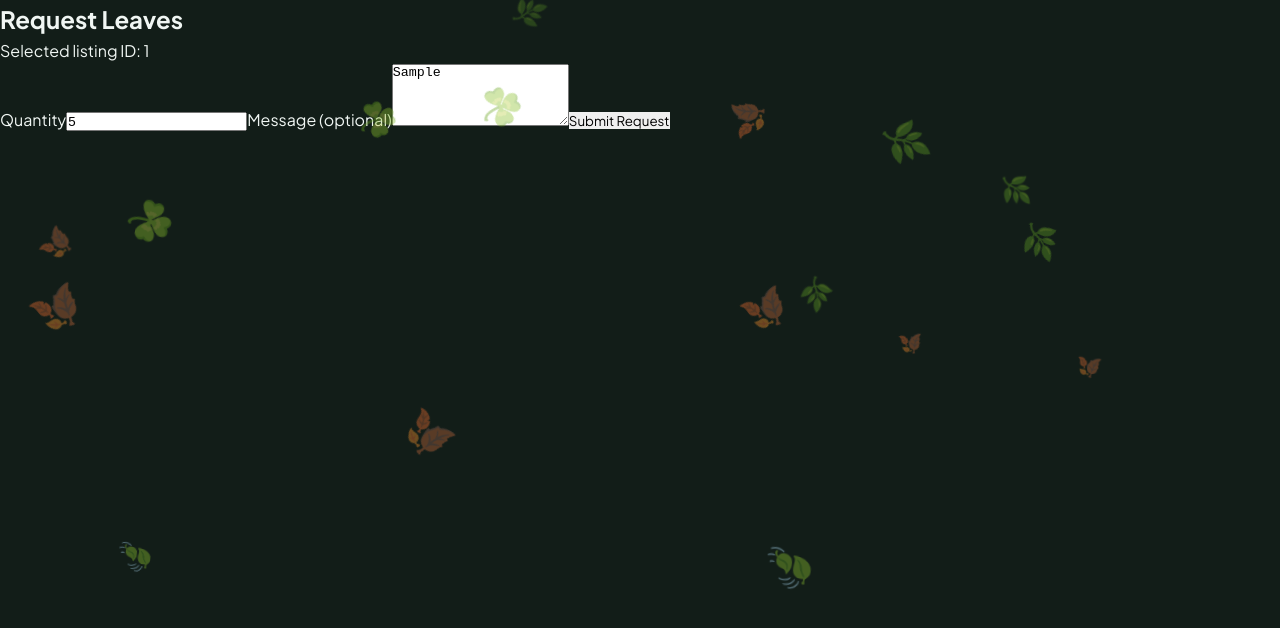
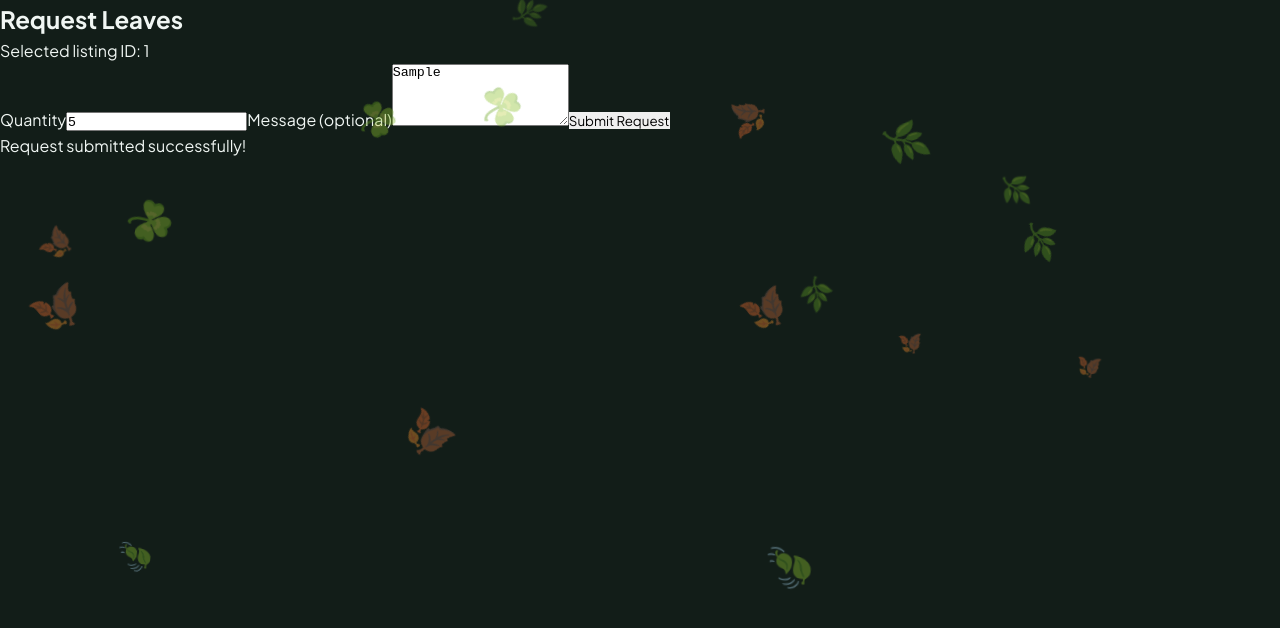
Before and after one commit to RameshRaveendran/eat-ila, a React (Vite) app in the folder client/: page /leaves/1/request in a window 1280 px wide. Both pictures are taken after typing "5", "Sample" into the empty fields and a click on the button "Submit Request". Shown: the top 628 px of the page. Built offline with nearby package versions, Linux system fonts and the light colour scheme.

Commit message:
requested leaves updates with request submitt

```diff
--- a/client/src/pages/RequestLeaves.jsx
+++ b/client/src/pages/RequestLeaves.jsx
@@ -1,4 +1,3 @@
-
 import { useState } from 'react'
 import { useParams } from 'react-router-dom'
 
@@ -7,15 +6,18 @@ function RequestLeaves() {
 
   const [quantity, setQuantity] = useState('')
   const [message, setMessage] = useState('')
+  const [submitted, setSubmitted] = useState(false)
 
   function handleSubmit(event) {
     event.preventDefault()
 
     console.log({
       listingId: id,
-      quantity,
+      quantity: Number(quantity),
       message,
     })
+
+    setSubmitted(true)
   }
 
   return (
@@ -31,7 +33,10 @@ function RequestLeaves() {
           type="number"
           min="1"
           value={quantity}
-          onChange={(event) => setQuantity(event.target.value)}
+          onChange={(event) => {
+            setQuantity(event.target.value)
+            setSubmitted(false)
+          }}
           required
         />
 
@@ -41,11 +46,20 @@ function RequestLeaves() {
           name="message"
           rows="4"
           value={message}
-          onChange={(event) => setMessage(event.target.value)}
+          onChange={(event) => {
+            setMessage(event.target.value)
+            setSubmitted(false)
+          }}
         />
 
         <button type="submit">Submit Request</button>
       </form>
+
+      {submitted && (
+        <p role="status">
+          Request submitted successfully!
+        </p>
+      )}
     </section>
   )
 }
```
